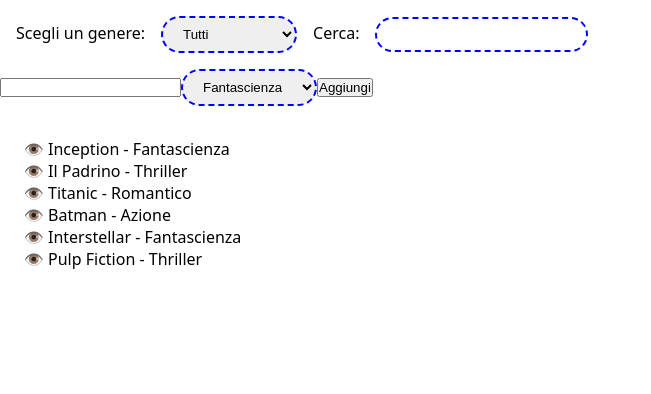
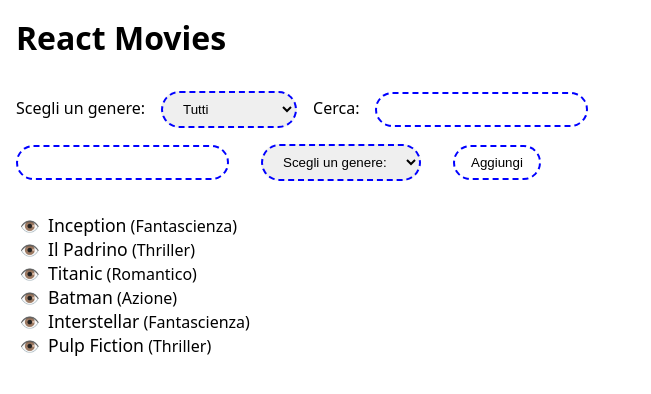
Before and after one commit to andrea-pugliatti/react-movie-filter, a React app: page / in a window 1280 px wide. Shown: the top 394 px of the page, without its empty margins (0-651 px from the left). Built offline with nearby package versions, Linux system fonts and the light colour scheme; the HTML template or start-up script is replaced by a standard one.

Commit message:
Add more styles and title

```diff
--- a/src/App.jsx
+++ b/src/App.jsx
@@ -50,6 +50,8 @@ function App() {
 
 	return (
 		<>
+			<h1>React Movies</h1>
+
 			<label htmlFor="genre-selector">Scegli un genere:</label>
 			<select
 				name="genre-selector"
@@ -70,8 +72,9 @@ function App() {
 				onChange={(event) => setSearchInput(event.target.value)}
 			/>
 
-			<form onSubmit={(e) => handleAddMovie(e)}>
+			<form className="new-movie-form" onSubmit={(e) => handleAddMovie(e)}>
 				<input
+					id="new-movie-input"
 					type="text"
 					value={newMovieTitle}
 					onChange={(e) => setNewMovieTitle(e.target.value)}
@@ -84,7 +87,9 @@ function App() {
 				>
 					{genreList.map((item, index) =>
 						item === "Tutti" ? (
-							""
+							<option key={index} value={""}>
+								{"Scegli un genere:"}
+							</option>
 						) : (
 							<option key={index} value={item}>
 								{item}
@@ -98,7 +103,8 @@ function App() {
 			<ul className="movie-list">
 				{filtered.map((item, index) => (
 					<li key={index}>
-						{item.title} - {item.genre}
+						<span className="movie-title">{item.title}</span>
+						<span className="movie-genre"> ({item.genre})</span>
 					</li>
 				))}
 			</ul>
--- a/src/index.css
+++ b/src/index.css
@@ -6,6 +6,10 @@
 
 body {
 	font-family: system-ui, Helvetica, Arial, sans-serif;
+}
+
+h1 {
+	padding: 1rem;
 }
 
 label {
@@ -26,10 +30,46 @@ label {
 	border-radius: 20px;
 }
 
+.new-movie-form * {
+	margin-inline: 1rem;
+}
+
+.new-movie-form button {
+	padding: 0.5rem 1rem;
+	border: 2px dashed blue;
+	border-radius: 20px;
+	background-color: white;
+
+	&:hover {
+		background-color: blue;
+		color: white;
+		cursor: pointer;
+	}
+}
+
+#new-movie-input {
+	padding: 0.5rem 1rem;
+	margin-top: 1rem;
+	border: 2px dashed blue;
+	border-radius: 20px;
+}
+
 .movie-list {
 	list-style: none;
 	padding: 2rem 3rem;
+	.movie-title {
+		font-size: 1.1rem;
+		font-weight: 500;
+		&:hover {
+			text-decoration-line: underline;
+			cursor: pointer;
+		}
+	}
+	.movie-genre {
+		font-weight: 300;
+	}
+
 	li::marker {
-		content: "👁️ ";
+		content: "👁️  ";
 	}
 }
```
